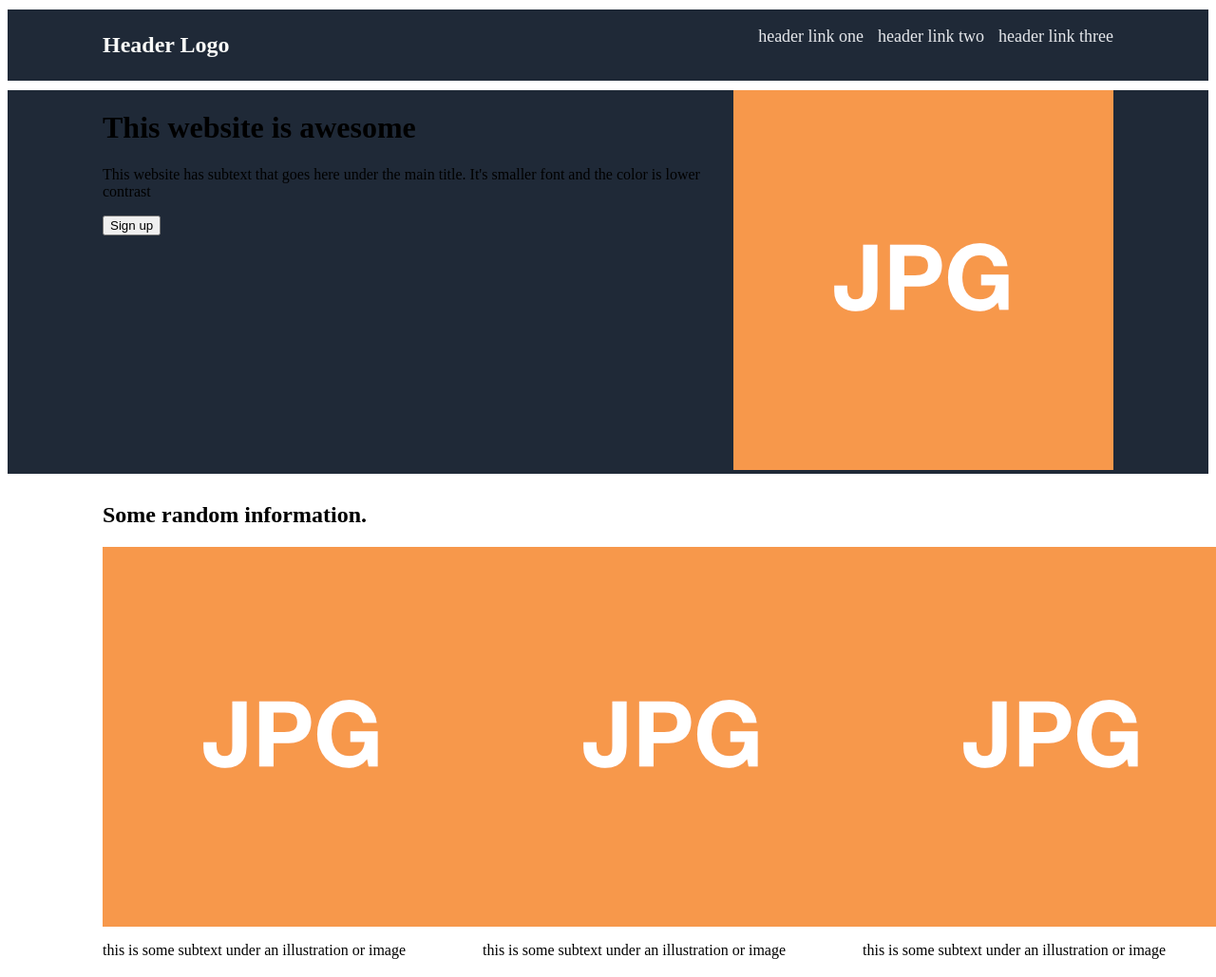
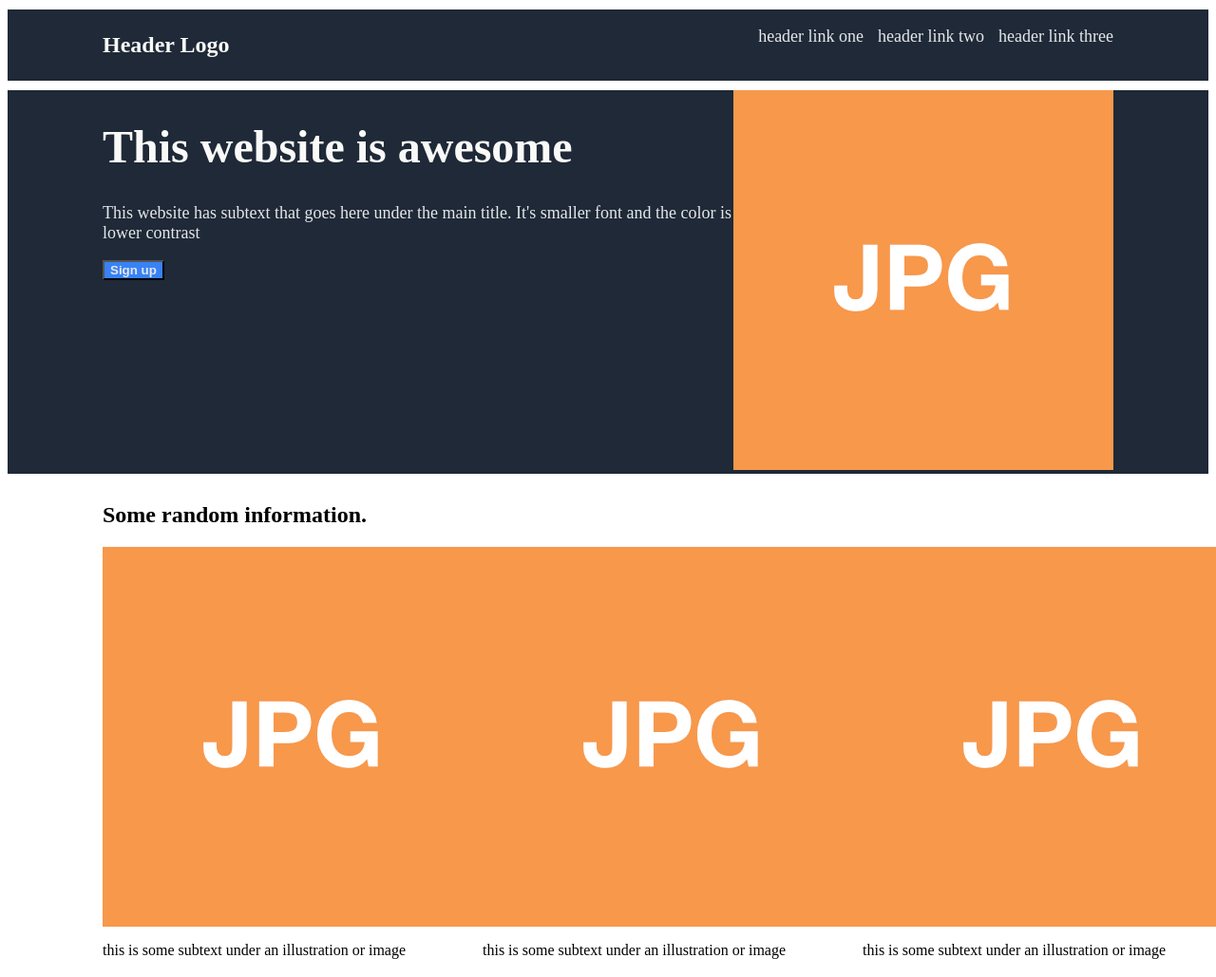
Before and after one commit to Kennedy0201/landing-page, a plain HTML site: page index.html in a window 1280 px wide. Shown: the top 1029 px of the page at 95% size. Drawn offline with Linux system fonts and the light colour scheme.

Commit message:
Format style of section two

```diff
--- a/style.css
+++ b/style.css
@@ -22,7 +22,7 @@
 .header .header-left{
     color: #F9FAF8;
     font-size: 24px;
-    font-weight: 900;
+    font-weight: 700;
 }
 
 .header-right ul{
@@ -41,6 +41,23 @@ a:link, a:visited{
 .top-section{
     display: flex;
     justify-content: space-between;
+}
+
+.top-section-left h1{
+    color: #F9FAF8;
+    font-size: 48px;
+    font-weight: 900;
+}
+
+.top-section-left p{
+    color: #E5E7EB;
+    font-size: 18px;
+}
+
+.top-section-left button{
+    background-color: #3882F6;
+    color: #E5E7EB;
+    font-weight: 700;
 }
 
 .top-middle-section{
```
